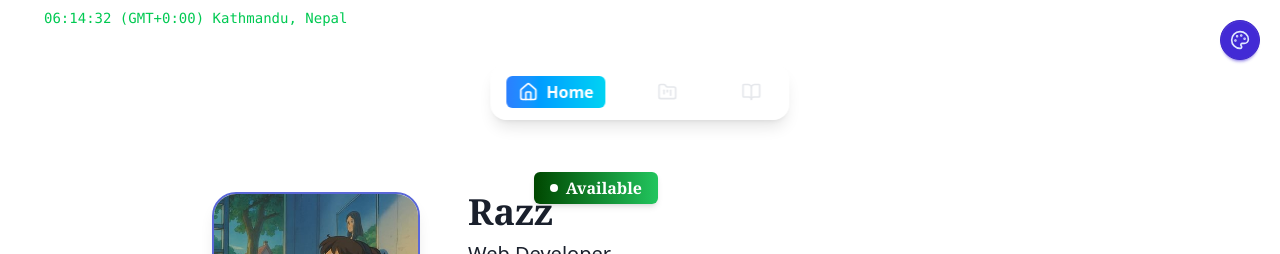
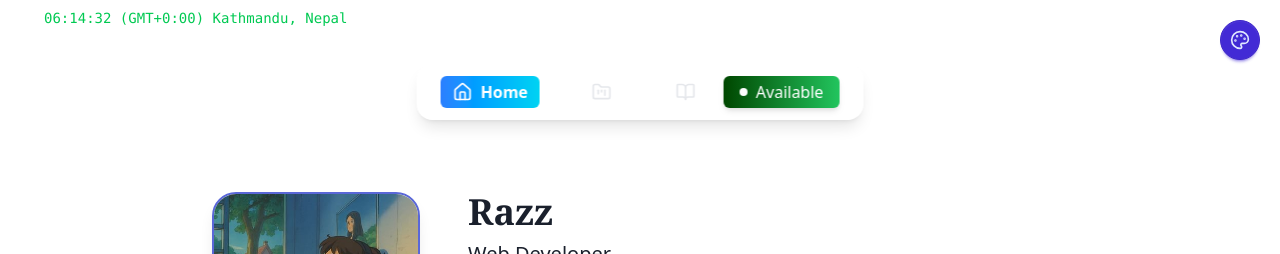
Before and after one commit to rajscriptsGH/Portfolio, a Next.js app: page / in a window 1280 px wide. Shown: the top 254 px of the page. Built offline with nearby package versions, Linux system fonts and the light colour scheme; a web font is replaced by a local one.

Commit message:
navbar updated

```diff
--- a/src/components/Header.tsx
+++ b/src/components/Header.tsx
@@ -28,16 +28,7 @@ const Header = () => {
                     style={{ color: "var(--text)" }}
                 >
                     Razz
-                    <span
-                        className="hidden absolute top-[-20px] right-[-40px] text-sm sm:text-base px-4 py-1 rounded-md sm:flex items-center gap-2 shadow-md"
-                        style={{
-                            background: "linear-gradient(to right, #004700 , #22c55e)",
-                            color: "#fff",
-                        }}
-                    >
-                        <span className="w-2 h-2 rounded-full bg-white animate-pulse"></span>
-                        Available
-                    </span>
+
                 </h1>
 
                 <p
--- a/src/components/Navbar.tsx
+++ b/src/components/Navbar.tsx
@@ -29,9 +29,10 @@ const Navbar = () => {
         }`;
 
     return (
-        <nav className="fixed top-16 left-1/2 -translate-x-1/2 z-50 flex justify-center w-auto px-4 py-3 bg-white/10 backdrop-blur-lg rounded-2xl shadow-lg">
+        <nav className="fixed top-16 left-1/2 -translate-x-1/2 z-50 flex items-center justify-between w-auto px-6 py-3 bg-white/10 backdrop-blur-lg rounded-2xl shadow-lg">
+
+            {/* Nav Links */}
             <ul className="flex items-center gap-4 lg:gap-10">
-
                 {/* Home */}
                 <li>
                     <a
@@ -86,6 +87,34 @@ const Navbar = () => {
                     </a>
                 </li>
             </ul>
+
+            {/* Availability Badge */}
+            <span
+                className="relative ml-4 flex items-center justify-center group
+               w-8 h-8 rounded-full bg-green-700 text-white
+               sm:w-auto sm:h-auto sm:rounded-md sm:px-4 sm:py-1
+               sm:bg-[linear-gradient(to_right,#004700,#22c55e)]
+               sm:gap-2 sm:shadow-md sm:ml-4 transition-all duration-300"
+            >
+                {/* Pulsing dot */}
+                <span className="w-2 h-2 rounded-full bg-white animate-pulse"></span>
+
+                {/* Text visible only on sm and up */}
+                <span className="hidden sm:inline font-medium">Available</span>
+
+                {/* Tooltip (for mobile only) */}
+                <span
+                    className="absolute bottom-full left-1/2 -translate-x-1/2 mb-2 px-2 py-1 text-xs rounded
+                   bg-green-700 text-white opacity-0 group-hover:opacity-100 transition-all
+                   pointer-events-none sm:hidden"
+                >
+                    Available
+                </span>
+            </span>
+
+
+
+
         </nav>
     )
 }
--- a/src/components/Skills.tsx
+++ b/src/components/Skills.tsx
@@ -28,7 +28,6 @@ const skills: Skill[] = [
     { name: "Express", icon: SiExpress, color: "#000000" },
     { name: "PostgreSQL", icon: SiPostgresql, color: "#336791" },
     { name: "MongoDB", icon: SiMongodb, color: "#47a248" },
-    { name: "MySQL", icon: SiMysql, color: "#4479a1" },
 ];
 
 const SkillsSection = () => (
```
